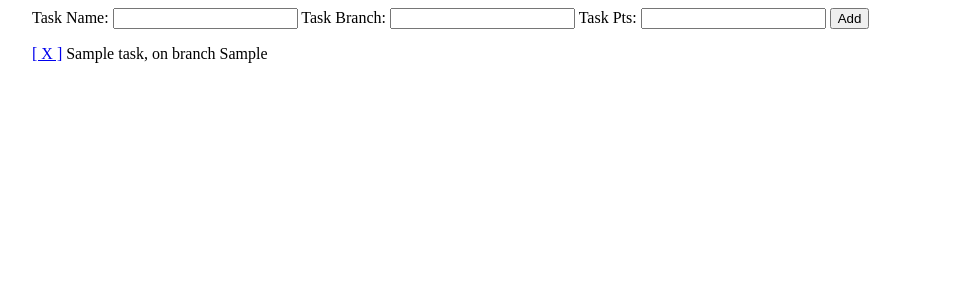
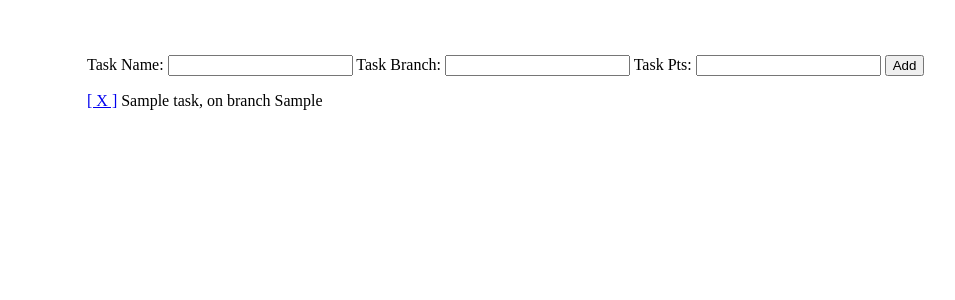
Before and after one commit to dfows/todo, a Django app: page / in a window 1280 px wide. Shown: the top 300 px of the page, without its empty margins (16-971 px from the left). Run offline with Django 3.2, Linux system fonts and the light colour scheme; tables that the repository leaves empty hold one stand-in row (values such as "Sample post").

Commit message:
styles changed

```diff
--- a/static/style.css
+++ b/static/style.css
@@ -1,3 +1,8 @@
-ul {
+div#content {
+  margin: 50px;
+  padding: 5px;
+}
+ul#taskList {
+  margin: 0;
   list-style-type: none;
 }
--- a/templates/all.html
+++ b/templates/all.html
@@ -7,7 +7,7 @@
 <body>
 <div id="content">
 {{ msg }}
-<ul>
+<ul id="taskList">
 <li>
 <form action="{% url 'index' %}" method="POST">{% csrf_token %}
 <span>
```
